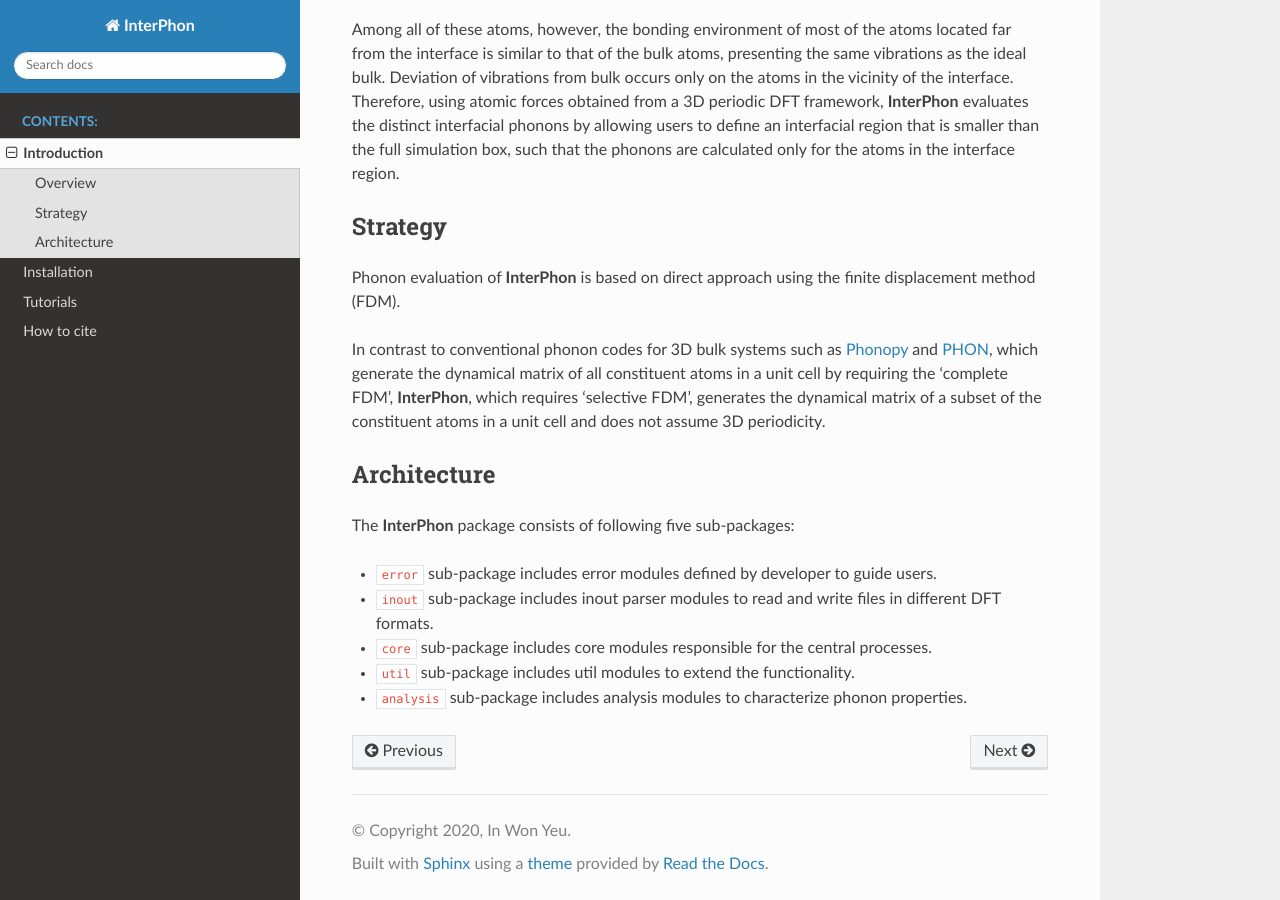
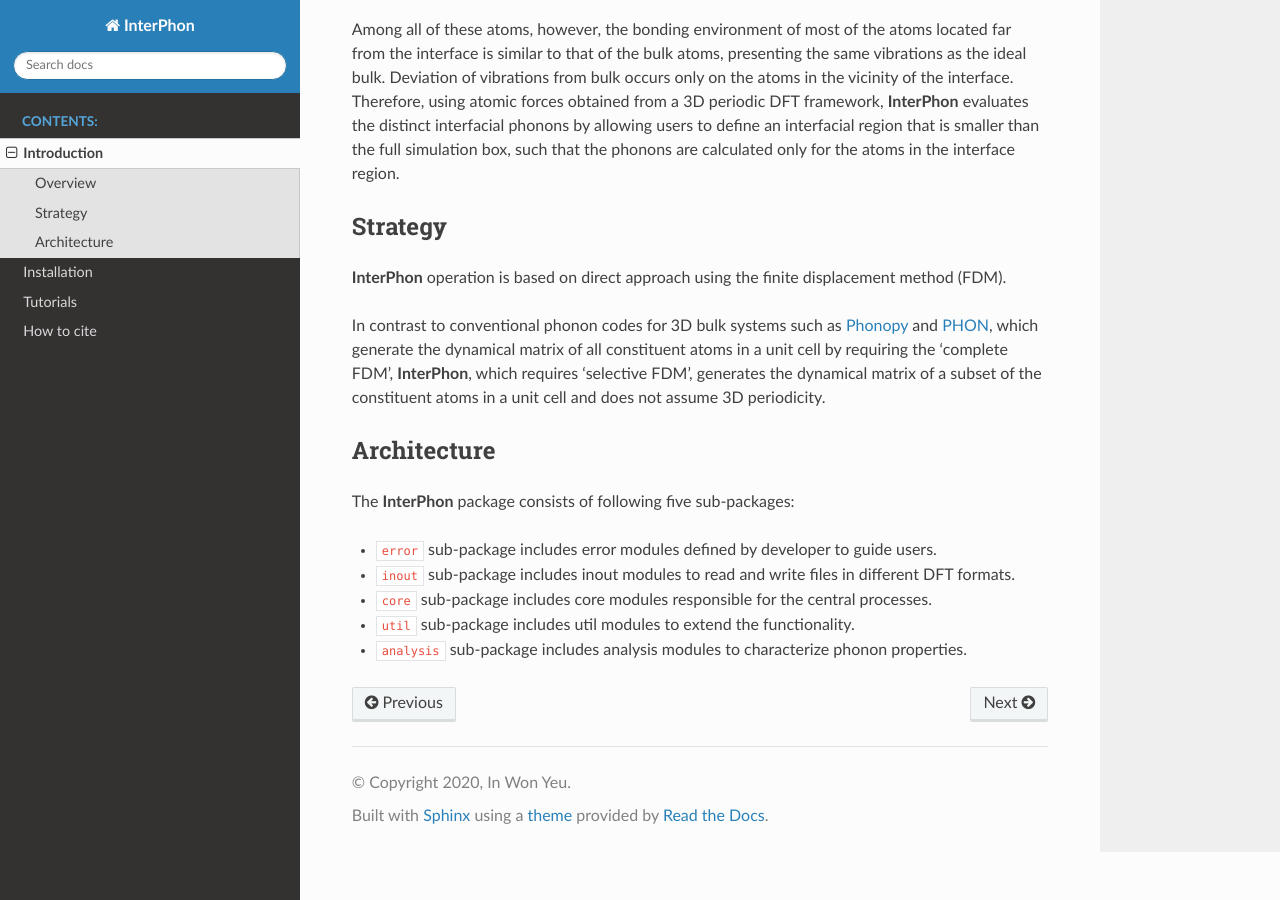
Before and after one commit to InWonYeu/interphon, a Sphinx documentation site: the page built from docs/source/introduction.rst, in a window 1280 px wide and 900 px high, scrolled down 510 px. Built offline with Sphinx 7.4.7 and the Read the Docs theme 2.0.0, drawn with Linux system fonts in a browser that asks for light colours.

Commit message:
Add files via upload

```diff
--- a/docs/source/introduction.rst
+++ b/docs/source/introduction.rst
@@ -29,7 +29,7 @@ such that the phonons are calculated only for the atoms in the interface region.
 Strategy
 ********
 
-Phonon evaluation of **InterPhon** is based on direct approach using the finite displacement method (FDM).
+**InterPhon** operation is based on direct approach using the finite displacement method (FDM).
 
 In contrast to conventional phonon codes for 3D bulk systems such as Phonopy_ and PHON_, which generate the dynamical matrix of
 all constituent atoms in a unit cell by requiring the ‘complete FDM’, **InterPhon**, which requires ‘selective FDM’,
@@ -45,7 +45,7 @@ The **InterPhon** package consists of following five sub-packages:
 
 - ``error`` sub-package includes error modules defined by developer to guide users.
 
-- ``inout`` sub-package includes inout parser modules to read and write files in different DFT formats.
+- ``inout`` sub-package includes inout modules to read and write files in different DFT formats.
 
 - ``core`` sub-package includes core modules responsible for the central processes.
 
```
